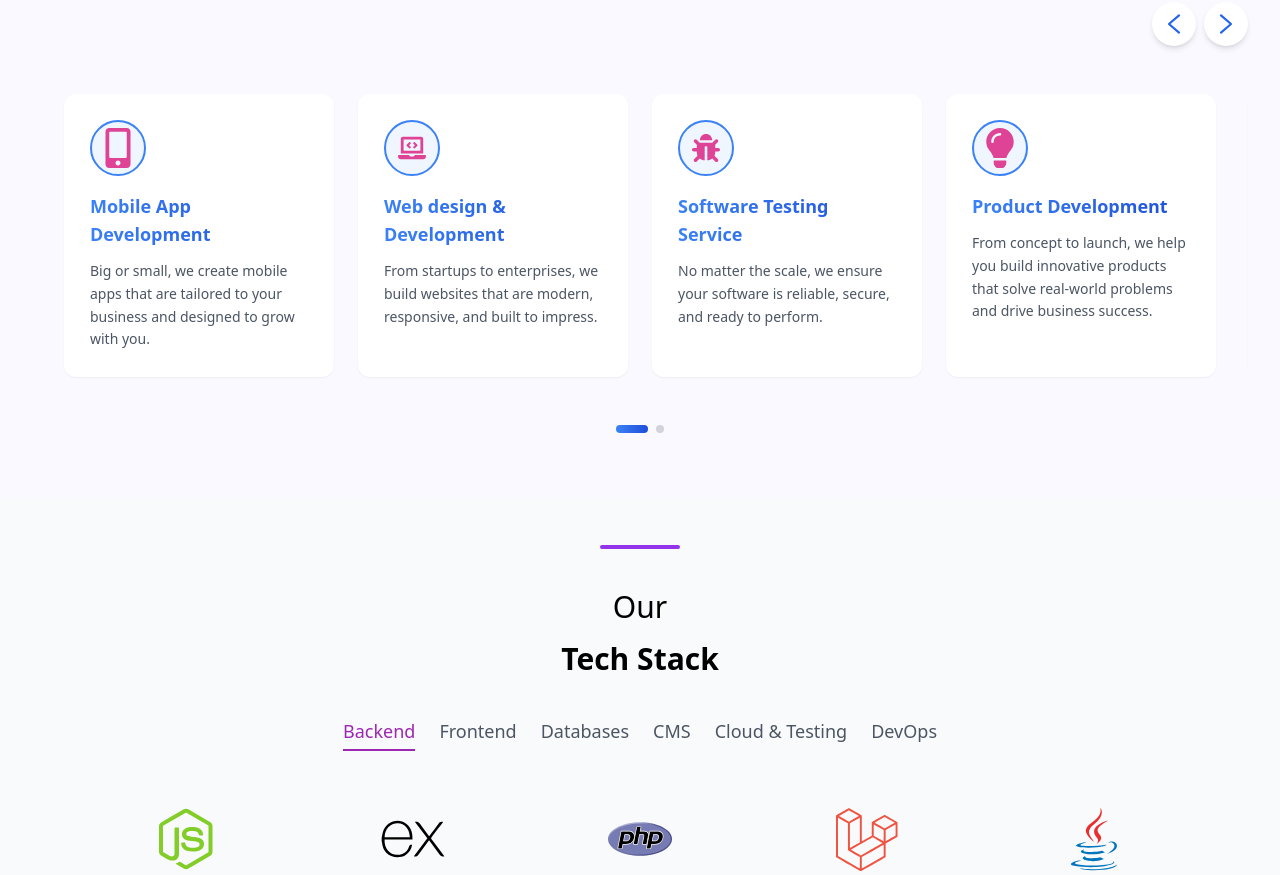
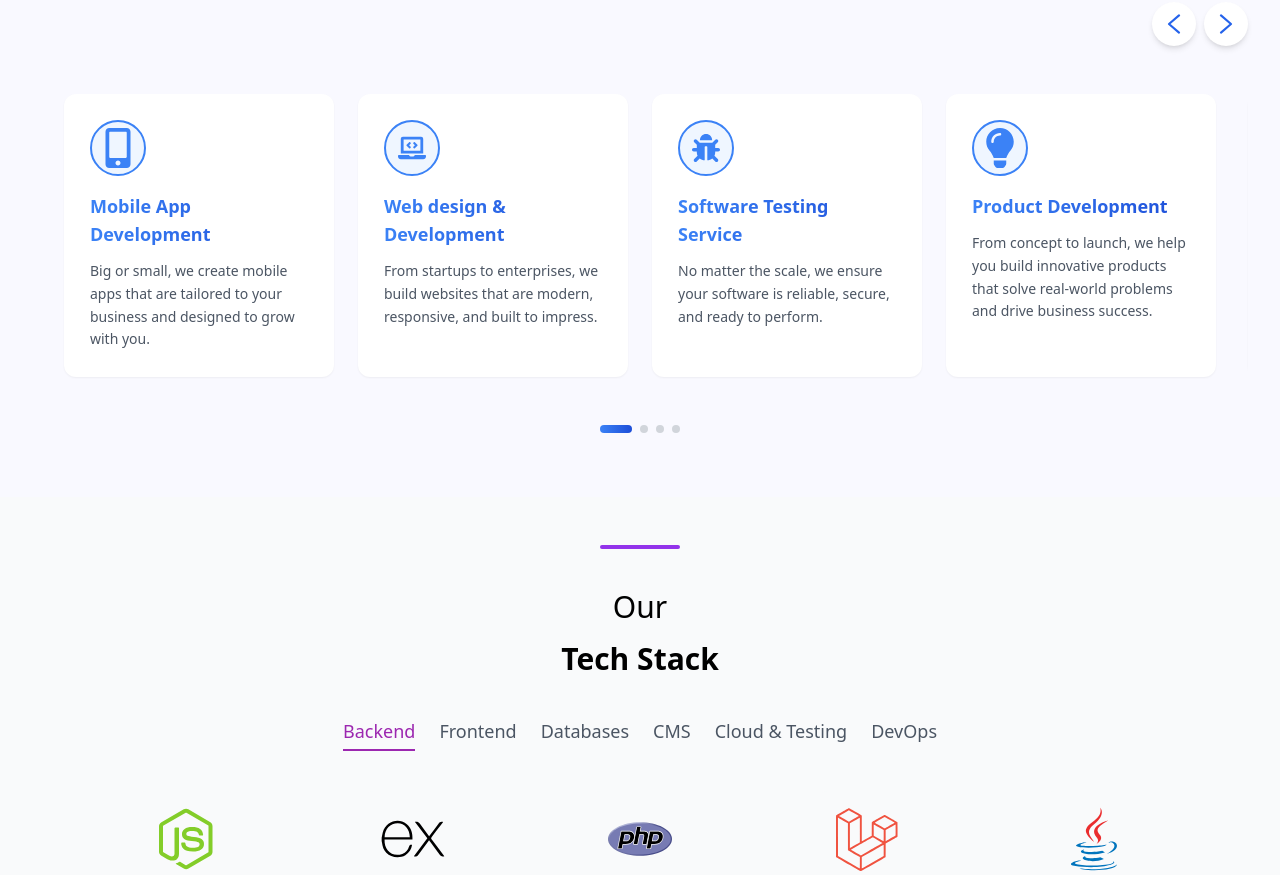
Before and after one commit to ReeganKumaran/GTX_Website, a React (Create React App) app: page / in a window 1280 px wide. Shown: the part 2580-3455 px from the top of the page. Built offline with nearby package versions, Linux system fonts and the light colour scheme; no server answers; a web font is replaced by a local one.

Commit message:
feat: Expand and recolor services and icons in assets

```diff
--- a/src/assets/assets.js
+++ b/src/assets/assets.js
@@ -47,6 +47,14 @@ import {
   FaCloud,
   FaCogs,
   FaLightbulb,
+  FaCreditCard,
+  FaShoppingCart,
+  FaPlay,
+  FaTicketAlt,
+  FaBitcoin,
+  FaBrain,
+  FaRobot,
+  FaComments,
 } from "react-icons/fa";
 
 import angular from "./tech/angular.svg";
@@ -125,45 +133,101 @@ export const assets = {
 
 export const services = [
   {
-    image: <FaMobileAlt size={40} color="#DE4396" />,
+    image: <FaMobileAlt size={40} color="#3B82F6" />,
     title: "Mobile App Development",
     description:
       "Big or small, we create mobile apps that are tailored to your business and designed to grow with you.",
   },
 
   {
-    image: <FaLaptopCode size={40} color="#DE4396" />,
+    image: <FaLaptopCode size={40} color="#3B82F6" />,
     title: "Web design & Development",
     description:
       "From startups to enterprises, we build websites that are modern, responsive, and built to impress.",
   },
 
   {
-    image: <FaBug size={40} color="#DE4396" />,
+    image: <FaBug size={40} color="#3B82F6" />,
     title: "Software Testing Service",
     description:
       "No matter the scale, we ensure your software is reliable, secure, and ready to perform.",
   },
 
   {
-    image: <FaLightbulb size={40} color="#DE4396" />,
+    image: <FaLightbulb size={40} color="#3B82F6" />,
     title: "Product Development",
     description:
       "From concept to launch, we help you build innovative products that solve real-world problems and drive business success.",
   },
 
   {
-    image: <FaCloud size={40} color="#DE4396" />,
+    image: <FaCloud size={40} color="#3B82F6" />,
     title: "Cloud Integration Services",
     description:
       "Whether you're starting small or scaling big, we make cloud integration seamless and efficient.",
   },
 
   {
-    image: <FaCogs size={40} color="#DE4396" />,
+    image: <FaCogs size={40} color="#3B82F6" />,
     title: "DevOps and Automation",
     description:
       "For every business, we streamline processes to deliver faster, smarter, and more reliable solutions.",
+  },
+
+  {
+    image: <FaCreditCard size={40} color="#3B82F6" />,
+    title: "Digital Payment Platform",
+    description:
+      "Seamlessly integrate secure and scalable payment solutions that empower businesses to accept transactions anytime, anywhere.",
+  },
+
+  {
+    image: <FaShoppingCart size={40} color="#3B82F6" />,
+    title: "E-Commerce Service",
+    description:
+      "From product catalogs to seamless checkout, we build e-commerce platforms that are fast, reliable, and designed to boost online sales.",
+  },
+
+  {
+    image: <FaPlay size={40} color="#3B82F6" />,
+    title: "OTT Platforms",
+    description:
+      "Deliver engaging streaming experiences with custom OTT solutions tailored for movies, shows, and digital content.",
+  },
+
+  {
+    image: <FaTicketAlt size={40} color="#3B82F6" />,
+    title: "Sports Booking Apps",
+    description:
+      "Simplify ticketing and reservations with user-friendly apps that keep fans connected to their favorite sporting events.",
+  },
+
+  {
+    image: <FaBitcoin size={40} color="#3B82F6" />,
+    title: "Crypto & Blockchain",
+    description:
+      "Build secure, decentralized solutions powered by blockchain technology—whether it's crypto wallets, exchanges, or smart contracts.",
+  },
+
+  {
+    image: <FaRobot size={40} color="#3B82F6" />,
+    title: "Machine Learning (ML)",
+    description:
+      "Unlock insights and automation with ML models that adapt and improve with your data.",
+  },
+
+  {
+    image: <FaBrain size={40} color="#3B82F6" />,
+    title: "Deep Learning (DL)",
+    description:
+      "Harness the power of neural networks to solve complex problems in image, speech, and predictive analytics.",
+  },
+
+  {
+    image: <FaComments size={40} color="#3B82F6" />,
+    title: "Natural Language Processing (NLP)",
+    description:
+      "Transform the way businesses interact by enabling systems to understand, process, and respond to human language.",
   },
 ];
 
```
